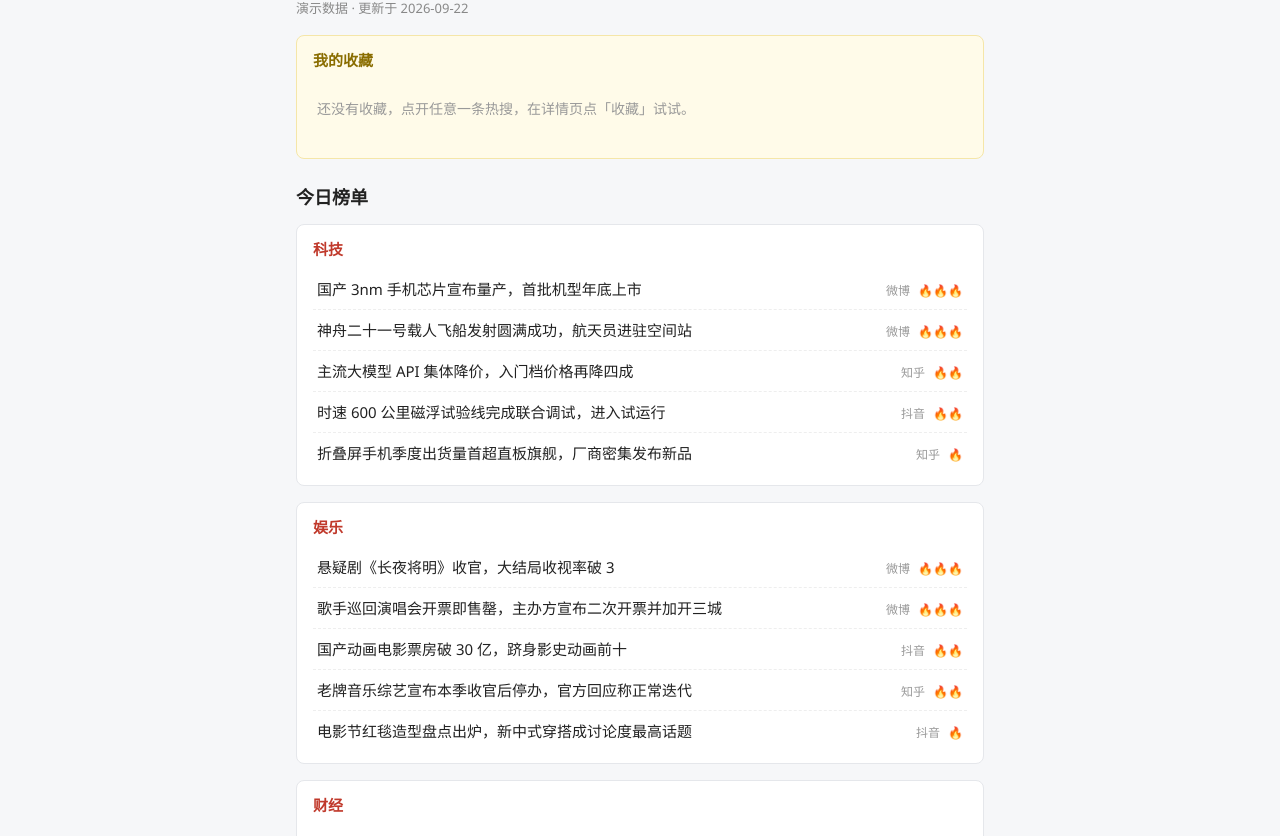
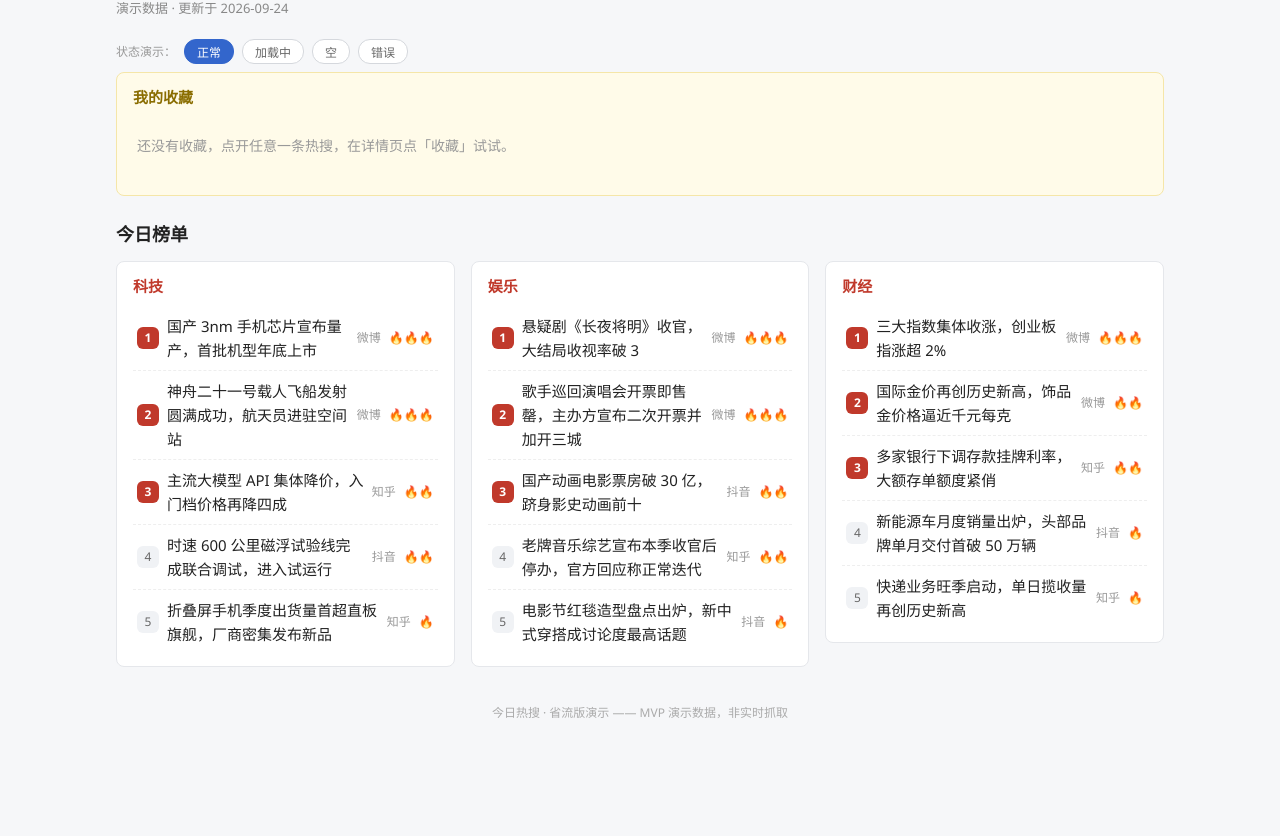
Before and after one commit to XingHo-VibeCoding/vibe-coding-course, a plain HTML site: page index.html in a window 1280 px wide. Shown: the part 75-911 px from the top of the page. After the commit the page ends 841 px from the top, so only its background shows below. Drawn offline with Linux system fonts and the light colour scheme.

Commit message:
Day 8｜首页改版：三栏布局、四种页面状态与可复用组件
改了什么：style.css 改为桌面三栏/手机单栏网格并加四态样式；main.js 重构为四态状态机（加载/成功/空/错误，支持 ?state= 直达与重试）；index.html 加状态演示开关；detail.html、README.md 相应更新。
加了什么：components.js——可复用 HotCard 卡片与 CardList 列表组件（含 heatToFire 工具）。

```diff
--- /dev/null
+++ b/components.js
@@ -0,0 +1,87 @@
+// ============================================================
+// components.js —— 可复用 UI 组件（Day 8 余力加练）
+// 「组件」= 一块能反复使用的页面积木：喂它数据，它还你 DOM。
+// 本文件不关心数据从哪来（data.js）、也不关心页面怎么编排（main.js），
+// 只负责「把一条热搜画成什么样」。
+// 依赖：无（只用 document.createElement，谁都能调用它）
+// ============================================================
+
+"use strict";
+
+// ---------- 工具：按热度生成火焰标识 ----------
+
+function heatToFire(heat) {
+  if (heat >= 8000000) return "🔥🔥🔥";
+  if (heat >= 6000000) return "🔥🔥";
+  return "🔥";
+}
+
+// ---------- 组件 1：HotCard（单条热搜卡片） ----------
+//
+// 用法：
+//   createHotCard(item)              → 不带序号（收藏区用这种）
+//   createHotCard(item, { rank: 2 }) → 带序号 2，前三名红底高亮（榜单用）
+//
+// item：一条热搜数据（7 字段）
+// options.rank：序号数字；不传或传 0 表示不显示序号
+
+function createHotCard(item, options) {
+  options = options || {};
+  var rank = options.rank || 0;
+
+  var li = document.createElement("li");
+  li.className = "hot-item";
+
+  // 序号标（传了才渲染；前三名红底高亮）
+  if (rank > 0) {
+    var rankEl = document.createElement("span");
+    rankEl.className = "item-rank" + (rank <= 3 ? " top" : "");
+    rankEl.textContent = String(rank);
+    li.appendChild(rankEl);
+  }
+
+  // 标题：整条可点，跳详情页（id 走网址参数）
+  var a = document.createElement("a");
+  a.className = "item-title";
+  a.href = "detail.html?id=" + encodeURIComponent(item.id);
+  a.textContent = item.title;
+  li.appendChild(a);
+
+  // 来源
+  var src = document.createElement("span");
+  src.className = "item-source";
+  src.textContent = item.source;
+  li.appendChild(src);
+
+  // 热度（火焰标识，悬停看具体数字）
+  var heat = document.createElement("span");
+  heat.className = "item-heat";
+  heat.textContent = heatToFire(item.heat);
+  heat.title = "热度 " + item.heat;
+  li.appendChild(heat);
+
+  return li;
+}
+
+// ---------- 组件 2：CardList（卡片列表） ----------
+//
+// 用法：
+//   createCardList(items, { ranked: true }) → 带排名 1..n 的榜单列表
+//   createCardList(items)                   → 不带序号的普通列表
+//
+// 返回一个 <ul class="hot-list">，里面每条是一个 HotCard
+
+function createCardList(items, options) {
+  options = options || {};
+  var ranked = !!options.ranked;
+
+  var ul = document.createElement("ul");
+  ul.className = "hot-list";
+
+  items.forEach(function (item, idx) {
+    var card = createHotCard(item, ranked ? { rank: idx + 1 } : {});
+    ul.appendChild(card);
+  });
+
+  return ul;
+}
--- a/index.html
+++ b/index.html
@@ -1,6 +1,7 @@
 <!DOCTYPE html>
 <!-- 今日热搜 · 首页（F1 热搜列表） -->
 <!-- Day 2 占位页原位重写 · Day 7 —— 结构依据 PRD 第五节 + TECH_DESIGN 第二节 -->
+<!-- Day 8 改版：三栏网格布局 + 四种页面状态（加载中/成功/空/错误） -->
 <html lang="zh-CN">
 <head>
   <meta charset="UTF-8">
@@ -13,10 +14,15 @@
   <!-- 顶部：网站名 + 数据更新时间（PRD F1 要求） -->
   <header class="site-header">
     <h1>今日热搜</h1>
-    <p class="update-time">演示数据 · 更新于 2026-09-22</p>
+    <p class="update-time">演示数据 · 更新于 2026-09-24</p>
   </header>
 
   <main>
+    <!-- 状态演示开关（Day 8，演示辅助非产品功能）：main.js 生成 4 个按钮 -->
+    <div id="state-switch" class="state-switch" aria-label="页面状态演示开关">
+      <span class="switch-label">状态演示：</span>
+    </div>
+
     <!-- 我的收藏（F3）：默认隐藏，main.js 检测到收藏后显示并填充 -->
     <section id="favorites-area" class="favorites-area hidden" aria-label="我的收藏">
       <h2>我的收藏</h2>
@@ -24,7 +30,7 @@
       <p id="favorites-empty-tip" class="empty-tip hidden">还没有收藏，点开任意一条热搜，在详情页点「收藏」试试。</p>
     </section>
 
-    <!-- 今日榜单（F1）：main.js 按「分类」分块渲染，每条含标题/来源/热度 -->
+    <!-- 今日榜单（F1）：main.js 按状态机渲染（加载中 → 成功三栏 / 空 / 错误） -->
     <section id="hot-list-area" aria-label="今日榜单">
       <h2>今日榜单</h2>
       <div id="hot-list">
@@ -37,8 +43,9 @@
     <p>今日热搜 · 省流版演示 —— MVP 演示数据，非实时抓取</p>
   </footer>
 
-  <!-- 脚本顺序：先数据后逻辑（main.js 要读 data.js 的 HOT_LIST） -->
+  <!-- 脚本顺序：数据 → 组件 → 逻辑（main.js 要读 data.js 的数据、调 components.js 的组件） -->
   <script src="data.js"></script>
+  <script src="components.js"></script>
   <script src="main.js"></script>
 </body>
 </html>
--- a/main.js
+++ b/main.js
@@ -1,19 +1,35 @@
 // ============================================================
-// main.js —— 今日热搜 · 逻辑层（Day 7）
-// 依据：TECH_DESIGN 第三/五/六节（数据模型、数据流、错误处理）
-// 职责：
-//   1) 首页（index.html）：读 data.js 的 HOT_LIST，按分类分块、
-//      每类按热度降序渲染列表（F1），并渲染「我的收藏」区（F3）
-//   2) 详情页（detail.html）：从网址参数读 id，填 6 个展示字段（F2），
-//      绑定收藏按钮（F3）
-//   3) 收藏读写 localStorage（键名 favorites，值为 id 数组），
-//      读写都包 try/catch，禁用存储时降级为「收藏不可用」
+// main.js —— 今日热搜 · 逻辑层（Day 7 初版，Day 8 改版）
+// 依据：TECH_DESIGN 第三/五/六节 + Day 8 拍板（方案甲）
+// Day 8 新增：
+//   1) 首页状态机：加载中 → 成功（setTimeout 模拟网络延迟），
+//      并支持 空 / 错误 两种状态的展示与恢复
+//   2) 网址参数 ?state=loading|empty|error 直达对应状态（演示辅助）
+//   3) 列表项新增序号（前三名高亮），热度仍靠右
+//   4) 错误态带「重试」按钮，点击回到成功态
+// Day 8 加练：单条卡片与列表的 DOM 生成抽到 components.js
+//   （createHotCard / createCardList），本文件只管「什么时候渲染什么」
 // 判断当前是哪个页面：看页面上有没有 #hot-list（首页的标志容器）
 // ============================================================
 
 "use strict";
 
-// ---------- 收藏：localStorage 读写（F3） ----------
+// ---------- Day 8：状态配置（演示辅助，非产品功能） ----------
+
+// 模拟网络延迟（毫秒）：正常进入页面时先加载中一小会儿再出数据
+var FAKE_DELAY = 600;
+
+// 合法的演示状态名
+var DEMO_STATES = ["normal", "loading", "empty", "error"];
+
+// 从网址参数读演示状态：?state=loading / empty / error（缺省 normal）
+function getDemoState() {
+  var params = new URLSearchParams(window.location.search);
+  var s = params.get("state");
+  return DEMO_STATES.indexOf(s) !== -1 ? s : "normal";
+}
+
+// ---------- 收藏：localStorage 读写（F3，Day 7 原有） ----------
 
 var FAV_KEY = "favorites";
 
@@ -24,7 +40,6 @@ function getFavorites() {
     if (raw === null) return [];
     var arr = JSON.parse(raw);
     if (!Array.isArray(arr)) return [];
-    // 只保留合法数字 id
     return arr.filter(function (x) { return typeof x === "number"; });
   } catch (e) {
     return null;
@@ -41,48 +56,92 @@ function saveFavorites(list) {
   }
 }
 
-// ---------- 工具：按热度生成火焰标识（PRD 允许的两种热度展示之一） ----------
+// ---------- Day 8：四态盒子工厂（三种非成功态共用一套做法） ----------
 
-function heatToFire(heat) {
-  if (heat >= 8000000) return "🔥🔥🔥";
-  if (heat >= 6000000) return "🔥🔥";
-  return "🔥";
+// 生成一个通栏状态盒子（CSS 里 .state-box 是 grid-column: 1/-1）
+function buildStateBox(type) {
+  var box = document.createElement("div");
+  box.className = "state-box";
+
+  if (type === "loading") {
+    box.className += " loading-box";
+    var spin = document.createElement("div");
+    spin.className = "loading-spinner";
+    box.appendChild(spin);
+    var t1 = document.createElement("p");
+    t1.textContent = "正在加载今日热搜……";
+    box.appendChild(t1);
+  } else if (type === "empty") {
+    box.className += " empty-box";
+    var t2 = document.createElement("p");
+    t2.textContent = "今天还没有热搜内容，稍后再来看看。";
+    box.appendChild(t2);
+  } else if (type === "error") {
+    box.className += " error-box";
+    var t3 = document.createElement("p");
+    t3.textContent = "加载失败，请检查网络后重试。";
+    box.appendChild(t3);
+    var btn = document.createElement("button");
+    btn.className = "retry-btn";
+    btn.type = "button";
+    btn.textContent = "重试";
+    btn.addEventListener("click", function () {
+      // 重试 = 回到成功态（真实项目里这里会重新发请求）
+      renderHotListSuccess();
+    });
+    box.appendChild(btn);
+  }
+
+  return box;
 }
 
-// ---------- 工具：生成一条列表项的 DOM（首页列表和收藏区共用） ----------
+// ---------- Day 8：状态开关（页面顶部的演示辅助按钮行） ----------
 
-function buildHotItem(item) {
-  var li = document.createElement("li");
-  li.className = "hot-item";
+function setupStateSwitch() {
+  var switchBox = document.getElementById("state-switch");
+  if (!switchBox) return;
 
-  // 标题：整条可点，跳详情页（id 走网址参数）
-  var a = document.createElement("a");
-  a.className = "item-title";
-  a.href = "detail.html?id=" + encodeURIComponent(item.id);
-  a.textContent = item.title;
-  li.appendChild(a);
+  var labels = {
+    normal: "正常",
+    loading: "加载中",
+    empty: "空",
+    error: "错误"
+  };
 
-  // 来源
-  var src = document.createElement("span");
-  src.className = "item-source";
-  src.textContent = item.source;
-  li.appendChild(src);
-
-  // 热度（火焰标识）
-  var heat = document.createElement("span");
-  heat.className = "item-heat";
-  heat.textContent = heatToFire(item.heat);
-  heat.title = "热度 " + item.heat; // 鼠标悬停可看具体数字
-  li.appendChild(heat);
-
-  return li;
+  DEMO_STATES.forEach(function (name) {
+    var btn = document.createElement("button");
+    btn.type = "button";
+    btn.dataset.state = name;
+    btn.textContent = labels[name];
+    if (name === "normal") btn.classList.add("active");
+    btn.addEventListener("click", function () {
+      // 点击即切换到对应状态（改网址参数并重新走渲染流程）
+      window.location.search = name === "normal" ? "" : "?state=" + name;
+    });
+    switchBox.appendChild(btn);
+  });
 }
 
-// ---------- 首页逻辑（F1 列表 + F3 收藏区） ----------
+// 同步开关按钮的高亮（当前是哪个状态，哪个按钮亮）
+function syncStateSwitch(current) {
+  var switchBox = document.getElementById("state-switch");
+  if (!switchBox) return;
+  var buttons = switchBox.querySelectorAll("button");
+  for (var i = 0; i < buttons.length; i++) {
+    if (buttons[i].dataset.state === current) {
+      buttons[i].classList.add("active");
+    } else {
+      buttons[i].classList.remove("active");
+    }
+  }
+}
 
-function renderIndexPage() {
-  // 1) 渲染今日榜单：按分类分块，每类按热度降序
+// ---------- 首页逻辑（Day 8 状态机版） ----------
+
+// 成功态：渲染三栏分类列表（原 Day 7 逻辑，加序号）
+function renderHotListSuccess() {
   var listRoot = document.getElementById("hot-list");
+  if (!listRoot) return;
   listRoot.innerHTML = "";
 
   // 按分类归堆（保持数据里首次出现的顺序）
@@ -97,11 +156,8 @@ function renderIndexPage() {
   });
 
   if (order.length === 0) {
-    // 异常 1：数据为空 → 兜底文案，不白屏（PRD 第七节）
-    var tip = document.createElement("p");
-    tip.className = "empty-tip";
-    tip.textContent = "今日暂无内容";
-    listRoot.appendChild(tip);
+    // 全列表为空 → 空态兜底，不白屏（PRD 第七节）
+    listRoot.appendChild(buildStateBox("empty"));
     return;
   }
 
@@ -115,24 +171,61 @@ function renderIndexPage() {
     h3.textContent = cat;
     block.appendChild(h3);
 
-    var ul = document.createElement("ul");
-    ul.className = "hot-list";
-
     if (items.length === 0) {
+      // 分类内空态（原有兜底）
       var empty = document.createElement("p");
       empty.className = "empty-tip";
       empty.textContent = "本分类暂无内容";
       block.appendChild(empty);
     } else {
-      items.forEach(function (item) { ul.appendChild(buildHotItem(item)); });
-      block.appendChild(ul);
+      // 榜单列表：组件带排名（1..n，前三高亮）
+      block.appendChild(createCardList(items, { ranked: true }));
     }
 
     listRoot.appendChild(block);
   });
 
-  // 2) 渲染「我的收藏」区
+  // 渲染「我的收藏」区（成功态才有意义）
   renderFavoritesArea();
+}
+
+function renderIndexPage() {
+  var listRoot = document.getElementById("hot-list");
+  if (!listRoot) return;
+
+  setupStateSwitch();
+
+  var demo = getDemoState();
+  syncStateSwitch(demo);
+
+  if (demo === "error") {
+    // 错误态：直接显示错误盒子（带重试）
+    listRoot.innerHTML = "";
+    listRoot.appendChild(buildStateBox("error"));
+    return;
+  }
+
+  if (demo === "empty") {
+    // 空态：显示空盒子
+    listRoot.innerHTML = "";
+    listRoot.appendChild(buildStateBox("empty"));
+    return;
+  }
+
+  if (demo === "loading") {
+    // 加载态（?state=loading 直达）：一直转圈不落数据，方便看效果
+    listRoot.innerHTML = "";
+    listRoot.appendChild(buildStateBox("loading"));
+    return;
+  }
+
+  // normal：先加载中 → 模拟延迟后渲染成功（真实项目里延迟=等服务器返回）
+  listRoot.innerHTML = "";
+  listRoot.appendChild(buildStateBox("loading"));
+
+  window.setTimeout(function () {
+    renderHotListSuccess();
+  }, FAKE_DELAY);
 }
 
 function renderFavoritesArea() {
@@ -143,18 +236,15 @@ function renderFavoritesArea() {
 
   var favIds = getFavorites();
   if (favIds === null) {
-    // localStorage 不可用：收藏区整体不显示，首页其他功能不受影响
     area.classList.add("hidden");
     return;
   }
 
-  // 从演示数据里挑出已收藏的条目
   var favItems = HOT_LIST.filter(function (item) {
     return favIds.indexOf(item.id) !== -1;
   });
 
   if (favItems.length === 0) {
-    // 无收藏：显示提示文案（PRD 允许的两种处理选了「显示提示」）
     area.classList.remove("hidden");
     ul.innerHTML = "";
     emptyTip.classList.remove("hidden");
@@ -164,10 +254,11 @@ function renderFavoritesArea() {
   area.classList.remove("hidden");
   emptyTip.classList.add("hidden");
   ul.innerHTML = "";
-  favItems.forEach(function (item) { ul.appendChild(buildHotItem(item)); });
+  // 收藏区条目不带排名：同一个 HotCard 组件，不传 rank 即可
+  favItems.forEach(function (item) { ul.appendChild(createHotCard(item)); });
 }
 
-// ---------- 详情页逻辑（F2 六字段 + F3 收藏按钮） ----------
+// ---------- 详情页逻辑（F2，Day 8 不改） ----------
 
 function renderDetailPage() {
   var card = document.getElementById("detail-card");
@@ -175,7 +266,6 @@ function renderDetailPage() {
   var sourceLink = document.getElementById("source-link");
   var favTip = document.getElementById("fav-tip");
 
-  // 1) 从网址参数读 id：detail.html?id=3
   var params = new URLSearchParams(window.location.search);
   var rawId = params.get("id");
   var id = rawId === null ? NaN : Number(rawId);
@@ -183,7 +273,6 @@ function renderDetailPage() {
   var item = HOT_LIST.find(function (x) { return x.id === id; });
 
   if (!item) {
-    // id 缺失/非法/找不到 → 兜底文案，不白屏
     card.innerHTML = "";
     var bad = document.createElement("p");
     bad.className = "empty-tip";
@@ -194,12 +283,11 @@ function renderDetailPage() {
     return;
   }
 
-  // 2) 填 6 个展示字段（PRD F2）
   card.innerHTML = "";
 
   var h2 = document.createElement("h2");
   h2.className = "detail-title";
-  h2.textContent = item.title;            // ① 标题
+  h2.textContent = item.title;
   card.appendChild(h2);
 
   var meta = document.createElement("div");
@@ -207,37 +295,34 @@ function renderDetailPage() {
 
   var tagSource = document.createElement("span");
   tagSource.className = "meta-tag";
-  tagSource.textContent = "来源：" + item.source;   // ② 来源平台
+  tagSource.textContent = "来源：" + item.source;
   meta.appendChild(tagSource);
 
   var tagCat = document.createElement("span");
   tagCat.className = "meta-tag";
-  tagCat.textContent = "分类：" + item.category;    // ③ 分类
+  tagCat.textContent = "分类：" + item.category;
   meta.appendChild(tagCat);
 
   var tagHeat = document.createElement("span");
   tagHeat.className = "meta-tag heat";
-  tagHeat.textContent = heatToFire(item.heat) + " 热度 " + item.heat.toLocaleString(); // ④ 热度
+  tagHeat.textContent = heatToFire(item.heat) + " 热度 " + item.heat.toLocaleString();
   meta.appendChild(tagHeat);
 
   card.appendChild(meta);
 
   var p = document.createElement("p");
   p.className = "detail-summary";
-  p.textContent = item.summary;           // ⑤ 摘要说明
+  p.textContent = item.summary;
   card.appendChild(p);
 
-  // ⑥ 原文链接：填进操作区的「查看原文」
   sourceLink.href = item.link;
 
-  // 3) 收藏按钮（F3）：点亮态 + 切换
   favBtn.dataset.id = String(item.id);
 
   var favIds = getFavorites();
   var storageOk = favIds !== null;
 
   if (!storageOk) {
-    // 异常 3：浏览器禁用本地存储 → 按钮置灰不可点 + 降级提示
     favBtn.disabled = true;
     favBtn.textContent = "☆ 收藏";
     favTip.classList.remove("hidden");
@@ -255,9 +340,9 @@ function renderDetailPage() {
     var itemId = Number(favBtn.dataset.id);
     var pos = current.indexOf(itemId);
     if (pos === -1) {
-      current.push(itemId);           // 收藏
+      current.push(itemId);
     } else {
-      current.splice(pos, 1);         // 取消收藏
+      current.splice(pos, 1);
     }
     if (saveFavorites(current)) {
       updateFavBtn(favBtn, pos === -1);
--- a/style.css
+++ b/style.css
@@ -1,7 +1,7 @@
 /* ============================================================
-   style.css —— 今日热搜 · 两页共用样式（Day 7）
-   依据：PRD 第五节「交互总原则」——浏览器原生行为、不做复杂动画；
-        手机打开不乱版即可（响应式不作为本期验收项）。
+   style.css —— 今日热搜 · 两页共用样式（Day 7 初版，Day 8 改版）
+   Day 8 依据：用户提示词（方案甲）——桌面三栏并排、序号在前、
+   热度在右、手机宽度纵向堆叠不溢出；补全四态（加载/成功/空/错误）。
    类名与 index.html / detail.html 骨架一一对应，
    main.js 渲染时生成的元素也只用本文件里已定义的类。
    ============================================================ */
@@ -19,9 +19,10 @@ body {
 
 .hidden { display: none !important; }
 
-/* 页面内容统一宽度，手机上自动缩 */
+/* 页面内容统一宽度（Day 8 起三栏需要更宽的画布），
+   详情页的卡片和操作区单独限宽 720px 居中，观感不变 */
 main, .site-header, .site-footer {
-  max-width: 720px;
+  max-width: 1080px;
   margin-left: auto;
   margin-right: auto;
   padding-left: 16px;
@@ -56,10 +57,50 @@ main, .site-header, .site-footer {
 
 .back-link:hover { text-decoration: underline; }
 
-/* ---------- 列表区（F1） ---------- */
+/* ---------- 状态演示开关（Day 8，演示辅助，非产品功能） ---------- */
+.state-switch {
+  display: flex;
+  flex-wrap: wrap;
+  gap: 8px;
+  align-items: center;
+  margin: 12px 0 4px;
+}
+
+.state-switch .switch-label {
+  font-size: 12px;
+  color: #999;
+}
+
+.state-switch button {
+  font-size: 12px;
+  padding: 3px 12px;
+  border-radius: 12px;
+  border: 1px solid #d5d8dd;
+  background: #fff;
+  color: #666;
+  cursor: pointer;
+}
+
+.state-switch button:hover { border-color: #3366cc; color: #3366cc; }
+
+.state-switch button.active {
+  background: #3366cc;
+  border-color: #3366cc;
+  color: #fff;
+}
+
+/* ---------- 列表区（F1）· Day 8 三栏网格 ---------- */
 section h2 {
   font-size: 18px;
   margin: 24px 0 12px;
+}
+
+/* 桌面：三个分类块并排；手机（<768px）：纵向堆叠 */
+#hot-list {
+  display: grid;
+  grid-template-columns: repeat(3, 1fr);
+  gap: 16px;
+  align-items: start;
 }
 
 /* 分类块：main.js 每个分类生成一个 */
@@ -68,7 +109,6 @@ section h2 {
   border: 1px solid #e5e7eb;
   border-radius: 8px;
   padding: 12px 16px;
-  margin-bottom: 16px;
 }
 
 .category-block h3 {
@@ -83,21 +123,42 @@ section h2 {
   padding: 0;
 }
 
-/* 一条热搜一行：标题 + 来源 + 热度 */
+/* 一条热搜一行：序号在前 → 标题 → 来源 → 热度靠右 */
 .hot-item {
   display: flex;
-  align-items: baseline;
+  align-items: center;
   gap: 8px;
-  flex-wrap: wrap;
   padding: 8px 4px;
   border-bottom: 1px dashed #eee;
 }
 
 .hot-item:last-child { border-bottom: none; }
 
+/* 序号圆角标（main.js 生成；前三名高亮） */
+.item-rank {
+  flex: 0 0 auto;
+  min-width: 22px;
+  height: 22px;
+  padding: 0 4px;
+  border-radius: 6px;
+  background: #f0f2f5;
+  color: #666;
+  font-size: 12px;
+  display: flex;
+  align-items: center;
+  justify-content: center;
+}
+
+.item-rank.top {
+  background: #c0392b;
+  color: #fff;
+  font-weight: bold;
+}
+
 .item-title {
   flex: 1 1 auto;
-  min-width: 0;
+  min-width: 0;              /* 关键：允许收缩，手机上长标题换行而不是溢出 */
+  overflow-wrap: anywhere;
   color: #222;
   text-decoration: none;
   font-size: 15px;
@@ -113,13 +174,61 @@ section h2 {
 
 .item-heat {
   flex: 0 0 auto;
+  margin-left: auto;         /* 热度始终顶到最右 */
   font-size: 12px;
   color: #e67e22;
   font-weight: bold;
 }
 
-/* 空态与加载态 */
-.empty-tip, .loading-tip {
+/* ---------- 四态（Day 8 核心学习点） ---------- */
+
+/* 状态盒子通栏占满网格（不出现在某一栏里） */
+.state-box {
+  grid-column: 1 / -1;
+  text-align: center;
+  padding: 32px 16px;
+}
+
+/* 1) 加载中：转圈 + 文案 */
+.loading-box { color: #999; font-size: 14px; }
+
+.loading-spinner {
+  display: inline-block;
+  width: 26px;
+  height: 26px;
+  border: 3px solid #e5e7eb;
+  border-top-color: #3366cc;
+  border-radius: 50%;
+  margin-bottom: 10px;
+  animation: spin 0.8s linear infinite;
+}
+
+@keyframes spin {
+  to { transform: rotate(360deg); }
+}
+
+/* 2) 空：空列表提示 */
+.empty-box { color: #999; font-size: 14px; }
+
+/* 3) 错误：红字提示 + 重试按钮 */
+.error-box { color: #a32d2d; font-size: 14px; }
+
+.retry-btn {
+  display: inline-block;
+  margin-top: 12px;
+  font-size: 14px;
+  padding: 6px 24px;
+  border-radius: 6px;
+  border: 1px solid #3366cc;
+  background: #fff;
+  color: #3366cc;
+  cursor: pointer;
+}
+
+.retry-btn:hover { background: #eef4fc; }
+
+/* 分类内的空态（某分类没数据，原有的兜底） */
+.empty-tip {
   color: #999;
   font-size: 14px;
   padding: 12px 4px;
@@ -140,7 +249,14 @@ section h2 {
   color: #8a6d00;
 }
 
-/* ---------- 详情页（F2） ---------- */
+/* ---------- 详情页（F2，Day 8 不改） ---------- */
+.detail-card,
+.detail-actions {
+  max-width: 720px;
+  margin-left: auto;
+  margin-right: auto;
+}
+
 .detail-card {
   background: #fff;
   border: 1px solid #e5e7eb;
@@ -234,9 +350,16 @@ section h2 {
   text-align: center;
 }
 
-/* ---------- 手机不乱版 ---------- */
+/* ---------- 手机适配（Day 8：<768px 三栏改堆叠） ---------- */
+@media (max-width: 767px) {
+  #hot-list { grid-template-columns: 1fr; }
+
+  .state-box { padding: 24px 8px; }
+}
+
 @media (max-width: 480px) {
   .site-header h1 { font-size: 22px; }
   .detail-title { font-size: 18px; }
   .hot-item { gap: 6px; }
+  .item-title { font-size: 14px; }
 }
```
Also changed, not shown: detail.html (+2 -1 lines), 1 other file.
